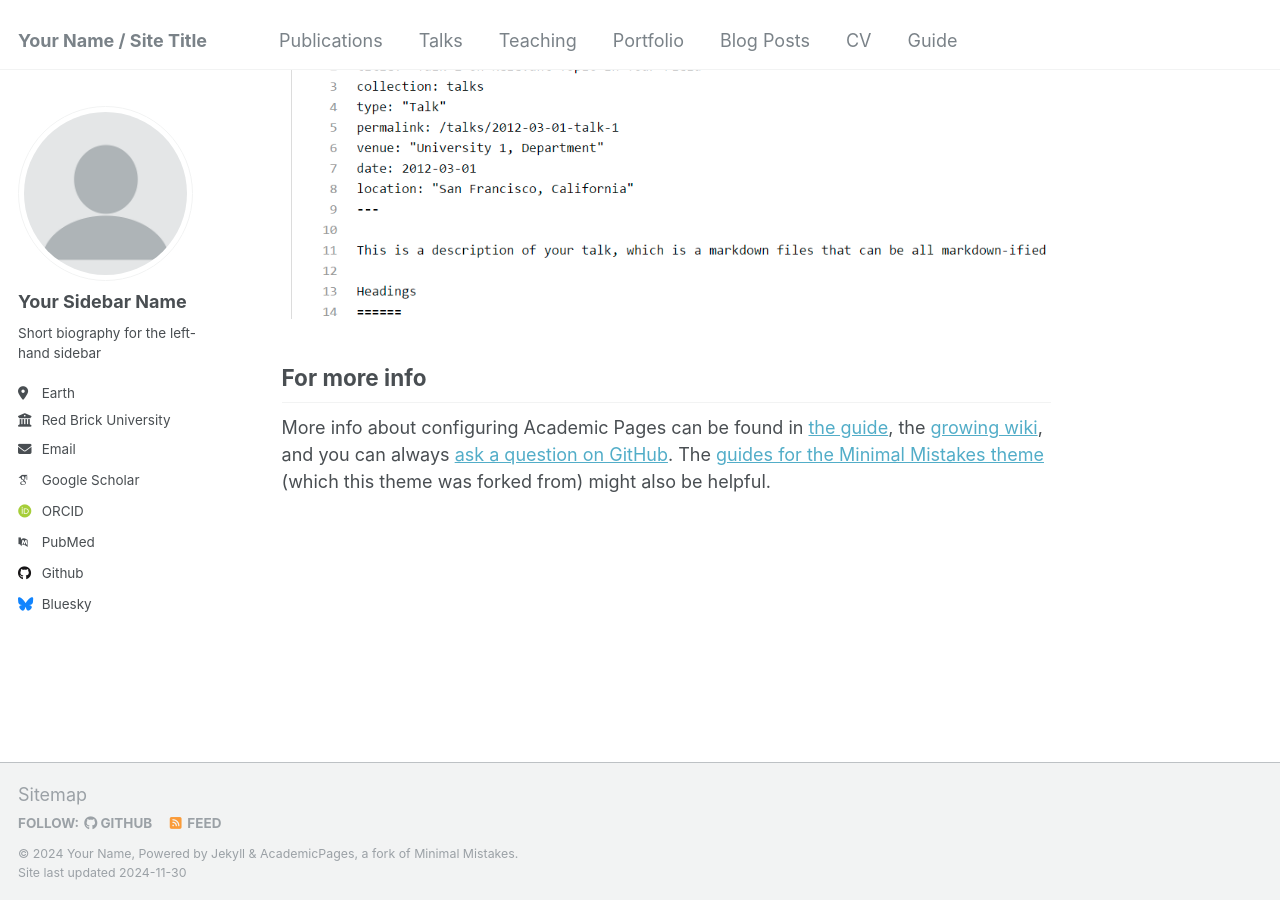
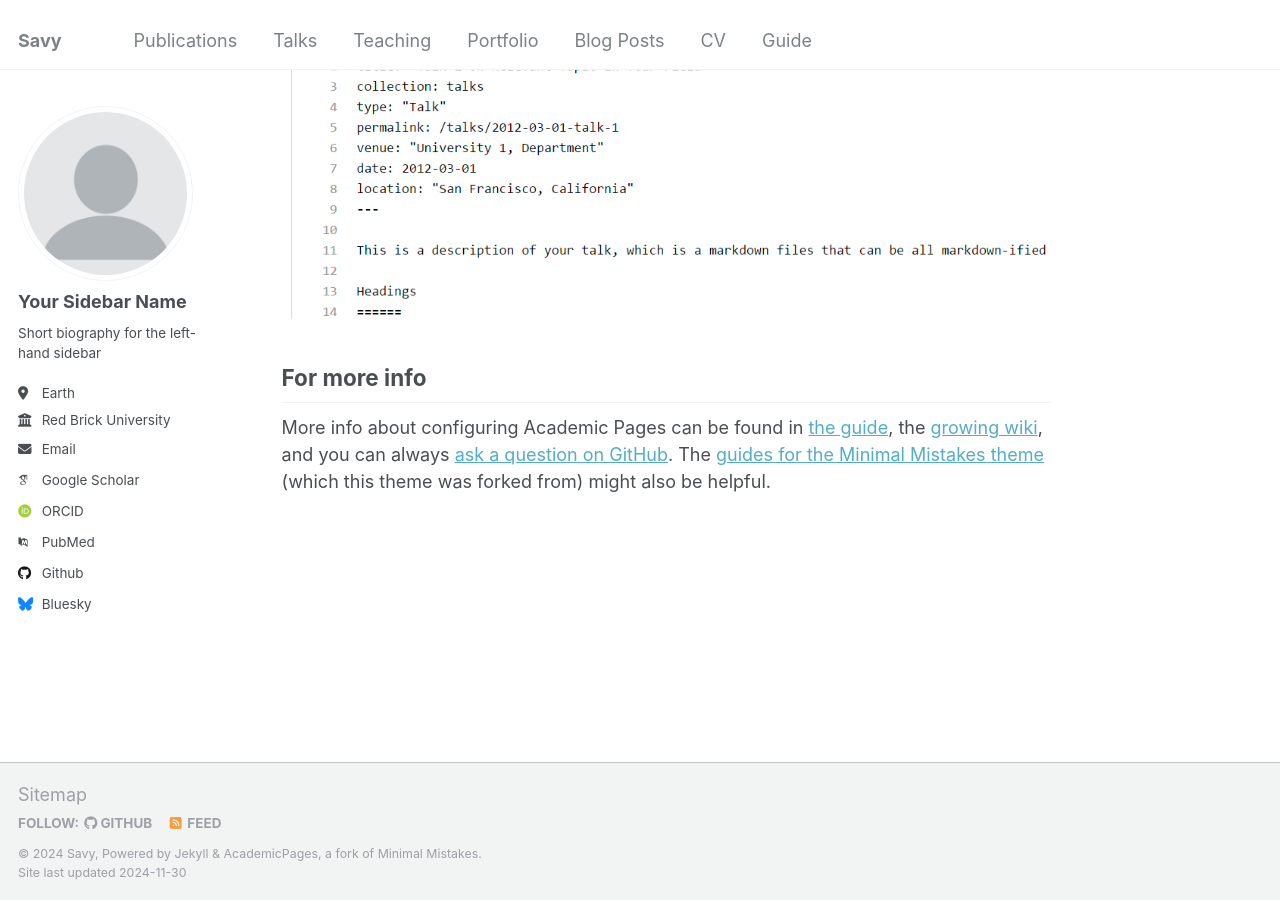
Before and after one commit to Savy011/test, a Jekyll site: the page built from _pages/about.md, in a window 1280 px wide and 900 px high, scrolled down 2643 px. Built offline with Jekyll 4.4.1, drawn with Linux system fonts in a browser that asks for light colours; some web fonts are replaced.

Commit message:
Update _config.yml

```diff
--- a/_config.yml
+++ b/_config.yml
@@ -8,13 +8,13 @@
 
 # Basic Site Settings
 locale                   : "en-US"
-title                    : "Your Name / Site Title"
+title                    : "Savy"
 title_separator          : "-"
-name                     : &name "Your Name"
+name                     : &name "Savy"
 description              : &description "personal description"
-url                      : https://academicpages.github.io # the base hostname & protocol for your site e.g. "https://[your GitHub username].github.io"
+url                      : https://savy011.github.io # the base hostname & protocol for your site e.g. "https://[your GitHub username].github.io"
 baseurl                  : "" # the subpath of your site, e.g. "/blog"
-repository               : "academicpages/academicpages.github.io"
+repository               : "Savy011/test"
 
 # Site Author - The following control what appear as part of the author content on the side bar.
 #               If a field is blank the icon and link will not appear, otherwise it will be shown.
```
